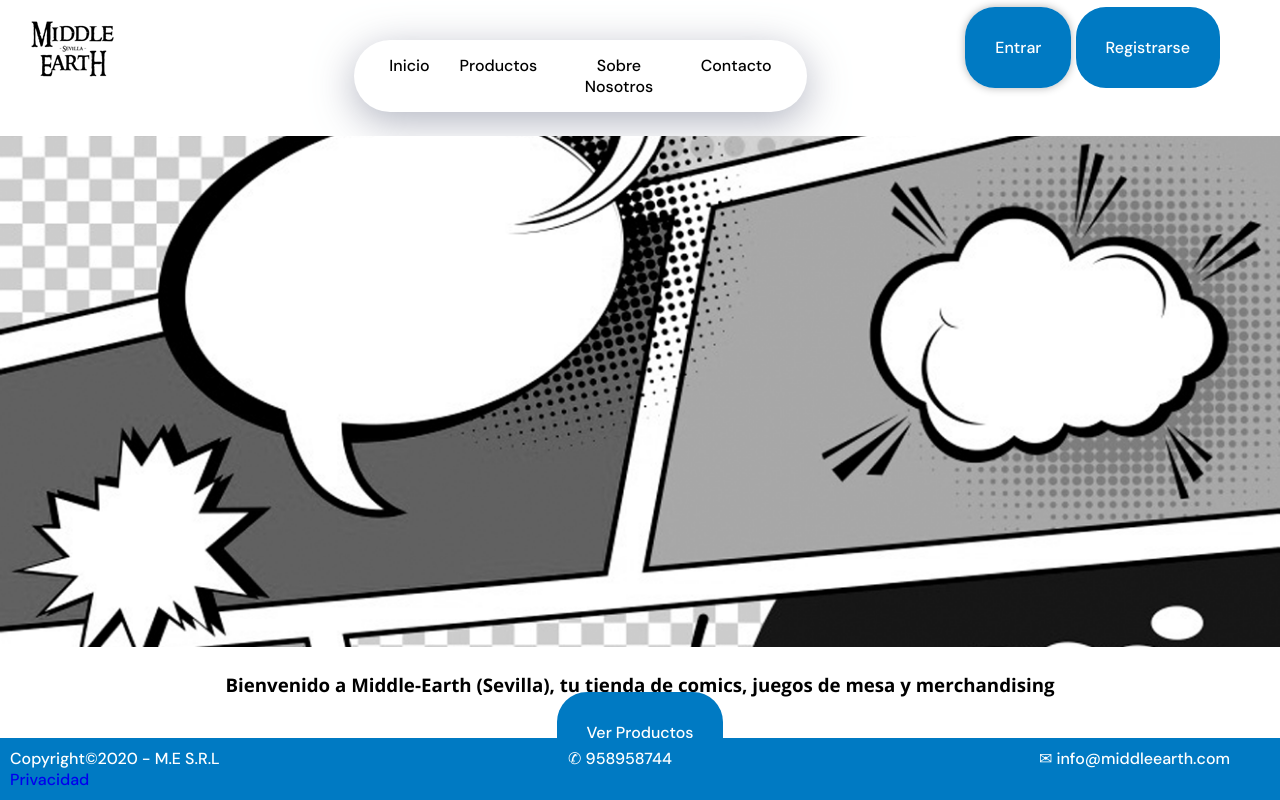
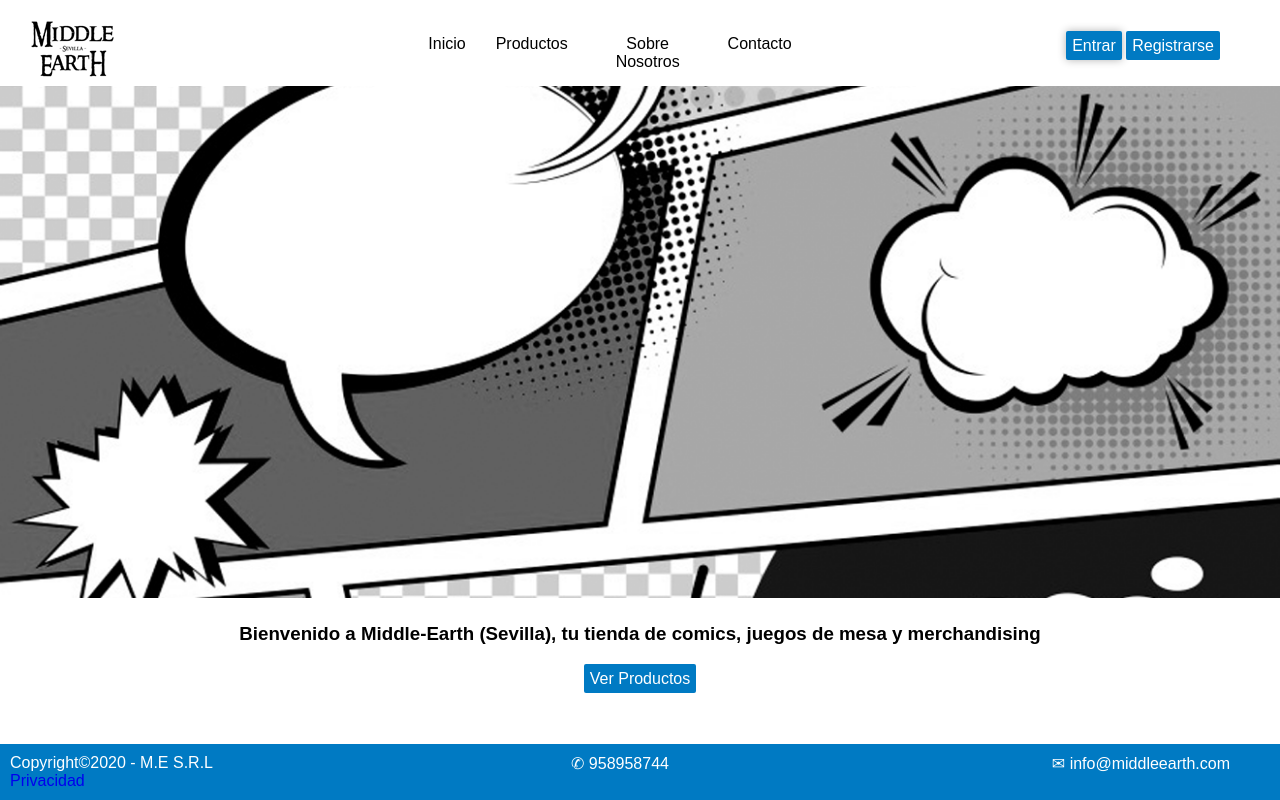
Before and after one commit to antoniocl11/IISSI2, a PHP site: page /XE/index_dos.php in a window 1280 px wide. Run offline with PHP 8.4, Linux system fonts and the light colour scheme; some libraries are stand-ins or nearby versions.

Commit message:
Revert "Restyling"

```diff
--- a/IISSI2-MIDDLE_EARTH-2020/css/styles.css
+++ b/IISSI2-MIDDLE_EARTH-2020/css/styles.css
@@ -1,10 +1,9 @@
-@import url('https://fonts.googleapis.com/css?family=DM+Sans:500,700&display=swap');
-
-* { /*engloba a todo el html*/
-    font-family: 'DM Sans', sans-serif;
+*{  /*engloba a todo el html*/
+    font-family: sans-serif !important;
 	padding: 0px;
     margin: 0px;
-    text-decoration: none;
+    text-decoration:none;
+
 }
 
 .espacio{
@@ -63,20 +62,26 @@ header label:hover{
     background-color: #007ac3;
 
 }
-/*
+
 .menu-principal a:hover{
     color: white;
 
 }
-    *//*responsive design*/
-@media screen and (max-width:947px) /*Para modificar si se desea*/ {
-    header label {
+/*responsive design*/
+@media screen and (max-width:947px)/*Para modificar si se desea*/{
+    header label{
         display: block;
         margin-top: 12px;
         margin-left: 18px;
     }
 
-
+    .menu-principal{
+        position: absolute;
+        width: 40%;
+        margin-left: -110%;
+        transition: all 0.5s;
+        margin-top: 20px;
+    }
 
     .menu-principal ul{
         flex-direction: column;
@@ -95,7 +100,7 @@ header label:hover{
     .menu-principal li:hover{
         background-color: white;
     }
-    .menu-principal a{
+    .menu-principal li a{
         color: white;
     }
 
@@ -103,7 +108,7 @@ header label:hover{
         color: black;
     }
 
-    */
+
 }
 
 /*-----------------------------------------------------------*/
@@ -113,22 +118,20 @@ header label:hover{
 .botones{   /*botones registro y login*/
     text-align: right;
     margin-top: 17px;
+
 }
 
-.botones a { /*diseño botones*/
-        font-family: 'DM Sans', sans-serif;
-        padding: 30px; /*espacio alrededor texto*/
+.botones a{ /*diseño botones*/
+
+    padding: 6px; /*espacio alrededor texto*/
     background-color: #007ac3; /*color botón*/
     color: #ffffff; /*color texto*/
     text-decoration: none; /*decoración texto*/
     text-align: center;
-        border-radius: 30px; /*bordes redondos*/
-        transition: all 0.5s;
-
+    border-radius: 2px; /*bordes redondos*/
     }
-        .botones a:hover {
+.botones a:hover{
     background-color: #004f7c;
-            cursor: pointer;
 }
 .botones a:active{
     background-color: darkgoldenrod;
--- a/IISSI2-MIDDLE_EARTH-2020/esqueleto_web.php
+++ b/IISSI2-MIDDLE_EARTH-2020/esqueleto_web.php
@@ -33,9 +33,9 @@ function headermain() {
                     <nav class="menu-principal">
                         <ul>
                             <li><a href="index_dos.php">Inicio</a></li>
-                            <li><a href="#">Productos</a></li>
-                            <li><a href="#">Sobre Nosotros</a></li>
-                            <li><a href="#">Contacto</a></li>
+                            <li><a href="productos_principal.php">Productos</a></li>
+                            <li><a href="sobre_nosotros.php">Sobre Nosotros</a></li>
+                            <li><a href="form_alta_ticket.php">Contacto</a></li>
                         </ul>
                     </nav>
                 </div>
--- a/IISSI2-MIDDLE_EARTH-2020/form_alta_proveedor.php
+++ b/IISSI2-MIDDLE_EARTH-2020/form_alta_proveedor.php
@@ -75,7 +75,7 @@
             }
         ?>
 
-                <form class="altaProveedor" method="get" action="validacion_alta_proveedor.php">
+                <form class="altaProveedor" method="get" action="validacion_alta_proveedor.php" >
 
                     <p class="campos">
                         <i>Los campos obligatorios están marcados con </i><em>*</em>
--- a/IISSI2-MIDDLE_EARTH-2020/index_dos.php
+++ b/IISSI2-MIDDLE_EARTH-2020/index_dos.php
@@ -10,71 +10,7 @@ session_start();
    headermain();
    footermain();
 ?>
-        <head>
-         <link type="text/css" href="css/styles.css" rel="stylesheet">
-        <style>
-        .menu-principal {
-    display: inline-flex;
-    background-color: #fff;
-    position: relative;
-    overflow: hidden;
-    /*width: 40%;*/
-    margin-left: -15%;
-    margin-bottom: 6%;
-    margin-top: 20px;
-    border-radius: 40px;
-    padding: 0 20px;
-    box-shadow: 0 10px 40px rgba(159, 162, 177, .8);
-}
 
-/* NUEVO MENU */
-.nav-item {
-    color: #83818c;
-    padding: 20px;
-    text-decoration: none;
-    transition: .3s;
-    margin: 0 6px;
-    z-index: 1;
-    font-weight: 500;
-    position: relative;
-    }
-
-    .nav-item:before{
-    content: "";
-    position: absolute;
-    bottom: -6px;
-    left: 0;
-    width: 100%;
-    height: 5px;
-    background-color: #dfe2ea;
-    border-radius: 8px 8px 0 0;
-    opacity: 0;
-    transition: .3s;
-}
-
-
-.nav-item:not(.is-active):hover:before {
-    opacity: 1;
-    bottom: 0;
-}
-
-
-.nav-item:not(.is-active):hover {
-    color: #333;
-}
-
-.nav-indicator {
-    position: absolute;
-    left: 0;
-    bottom: 0;
-    height: 4px;
-    transition: .4s;
-    height: 5px;
-    z-index: 1;
-    border-radius: 8px 8px 0 0;
-}
-</style>
-        </head>
         <main>
             <section class="banner">
                 <img src="images/banner.png">
@@ -83,32 +19,8 @@ session_start();
                 </div>
                 <div class="botones">
                     <div class="boton1">
-                        <a href="inicio.html">Ver Productos</a>
+                        <a href="productos_principal.php">Ver Productos</a>
                     </div>
                 </div>
             </section>
         </main>
-        <script>
-        const indicator = document.querySelector('.nav-indicator');
-const items = document.querySelectorAll('.nav-item');
-
-function handleIndicator(el) {
-  items.forEach(item => {
-    item.classList.remove('is-active');
-    item.removeAttribute('style');
-  });
-
-  indicator.style.width = `${el.offsetWidth}px`;
-  indicator.style.left = `${el.offsetLeft}px`;
-  indicator.style.backgroundColor = el.getAttribute('active-color');
-
-  el.classList.add('is-active');
-  el.style.color = el.getAttribute('active-color');
-}
-
-
-items.forEach((item, index) => {
-  item.addEventListener('click', (e) => { handleIndicator(e.target)});
-  item.classList.contains('is-active') && handleIndicator(item);
-});
-        </script>
--- a/IISSI2-MIDDLE_EARTH-2020/login.php
+++ b/IISSI2-MIDDLE_EARTH-2020/login.php
@@ -58,7 +58,6 @@
                 transition: .5s;
             }
 
-            /*
             .lgn span::after {
                 content: '';
                 position: absolute;
@@ -67,7 +66,6 @@
                 background: linear-gradient(120deg,#3498db,#8e44ad);
                 transition: .5s;
             }
-            */
 
         .focus + span::before {
             top: -5px;
```
Lines whose indentation alone changed are shown as unchanged.
